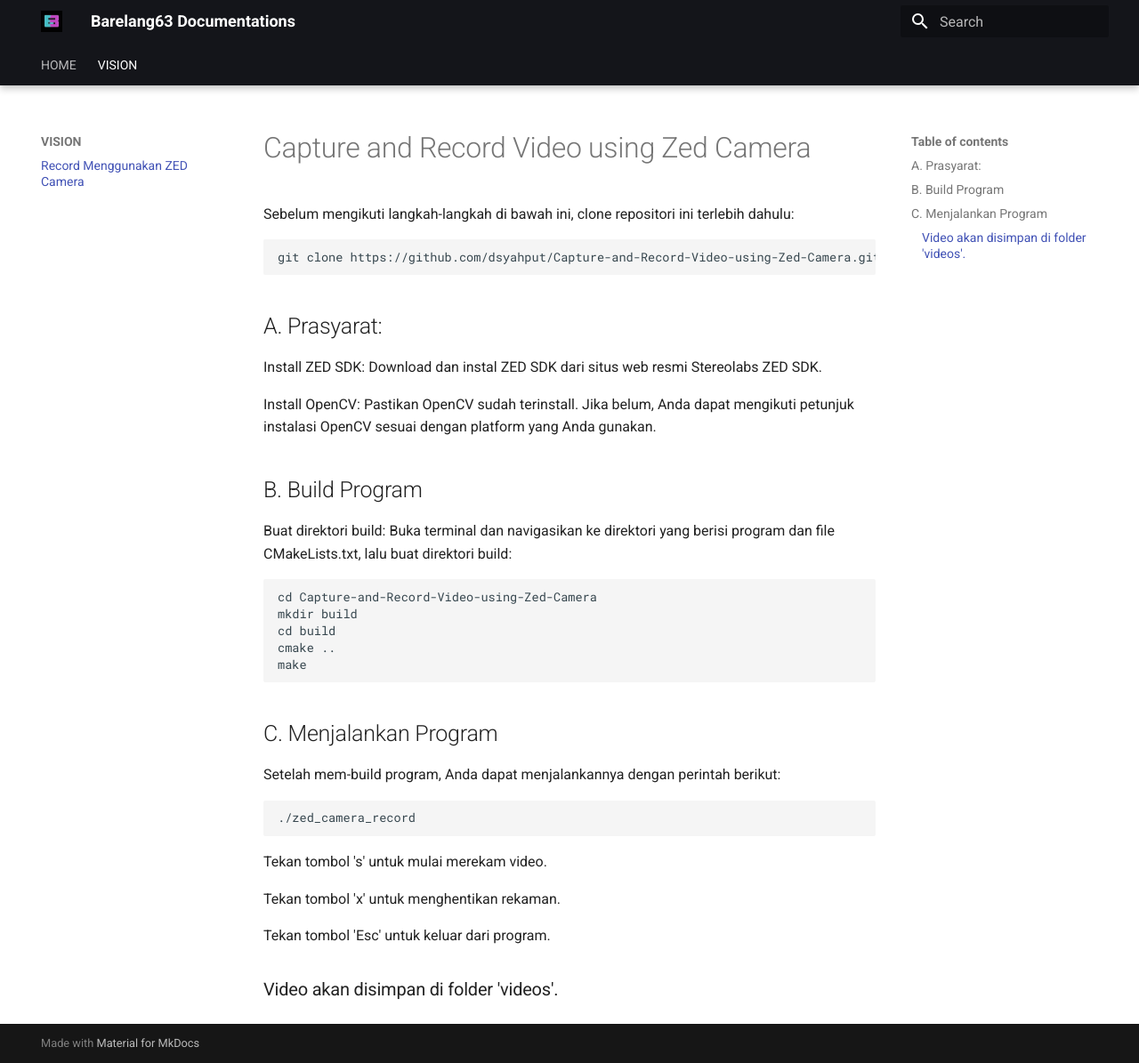
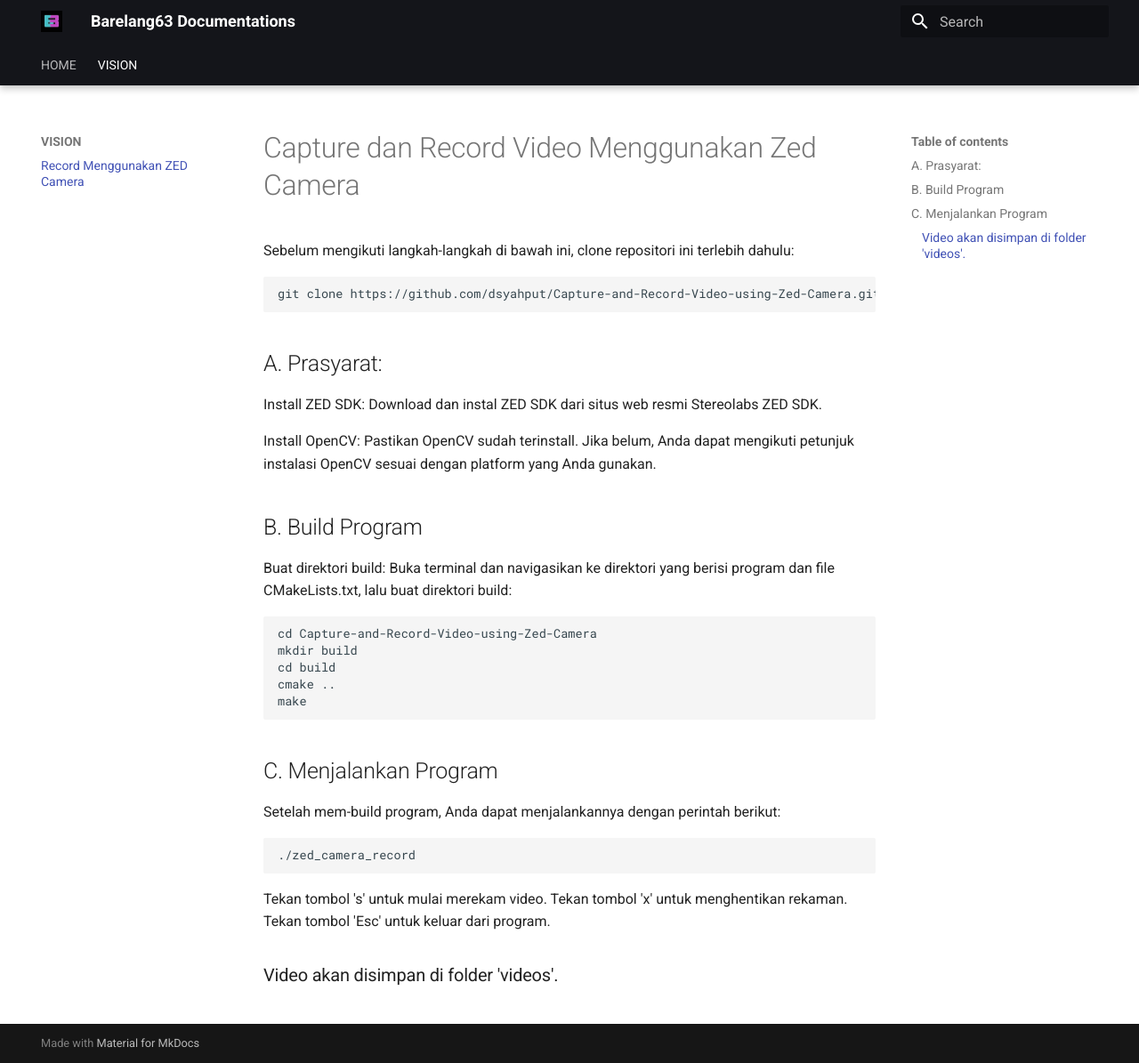
Before and after one commit to Barelang63-BRAIL/Barelang63-Dokumentasi, an MkDocs documentation site: the page built from docs/VISION/record_zed.md, in a window 1280 px wide and 1195 px high. Shown: the whole window at 89% size. Built offline with MkDocs 1.6.1 and Material for MkDocs 9.7.7, drawn with Linux system fonts in a browser that asks for light colours.

Commit message:
record_zed commit

````diff
--- a/docs/VISION/record_zed.md
+++ b/docs/VISION/record_zed.md
@@ -1,4 +1,4 @@
-# Capture and Record Video using Zed Camera
+# Capture dan Record Video Menggunakan Zed Camera
 
 Sebelum mengikuti langkah-langkah di bawah ini, clone repositori ini terlebih dahulu:
 ```
@@ -29,9 +29,7 @@ Setelah mem-build program, Anda dapat menjalankannya dengan perintah berikut:
 ```
 
 Tekan tombol 's' untuk mulai merekam video.
-
 Tekan tombol 'x' untuk menghentikan rekaman.
-
 Tekan tombol 'Esc' untuk keluar dari program.
 
 ### Video akan disimpan di folder 'videos'.
````
